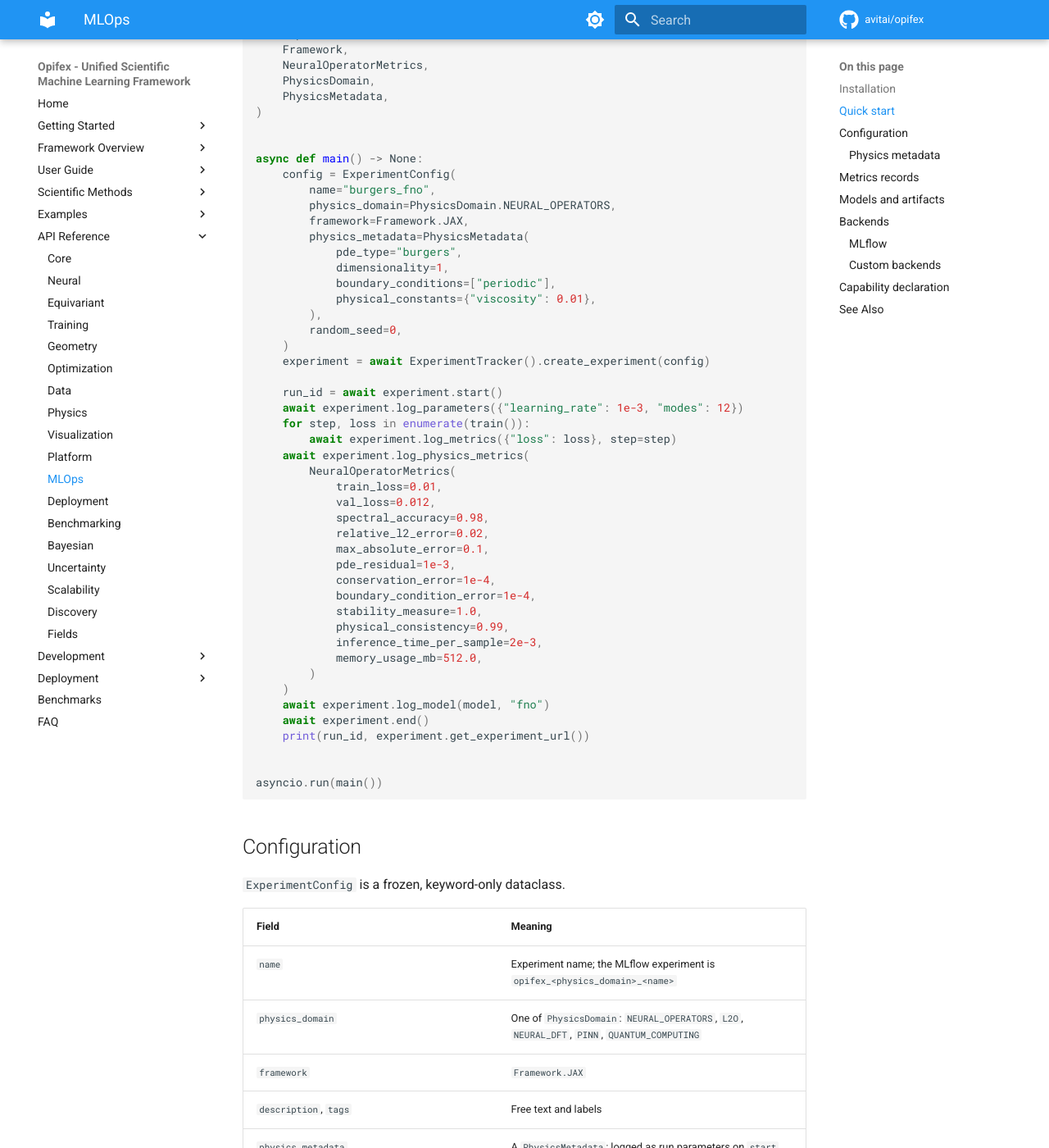
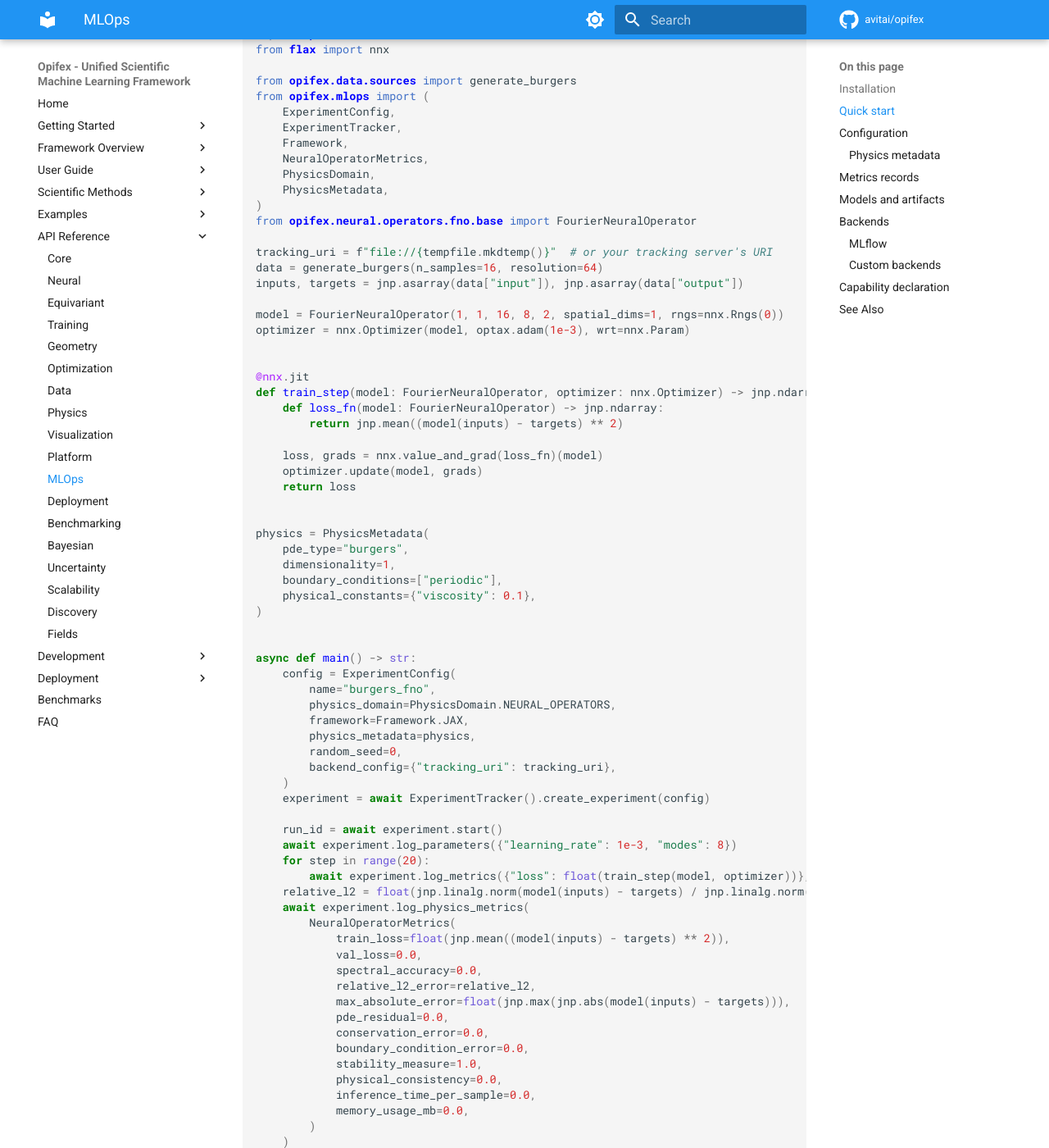
Before and after one commit to avitai/opifex, an MkDocs documentation site: the page built from docs/api/mlops.md, in a window 1280 px wide and 1400 px high, scrolled down 897 px. Shown: the whole window at 82% size. Built offline with MkDocs 1.6.1 and Material for MkDocs 9.7.7, drawn with Linux system fonts in a browser that asks for light colours; comment, search, counter and statistics services are not loaded; the version menu is left out; some of the changed text lies outside the part shown.

Commit message:
docs: the uncertainty, MLOps and training examples run
Every python block on these four pages now executes, in order, as a
reader would run it. Four called functions with keyword arguments they no
longer take (BayesianSpectralConvolution, gaussian_log_likelihood,
diagonal_gaussian_log_prior); five used names nothing defined -- a solver,
a generative solver, a model, a training function, an artifact directory
and a console backend; one awaited outside a coroutine.

The aggregation examples are now a Monte-Carlo study of an uncertain
diffusivity through the exact advection-diffusion solver. The MLOps quick
start trains a small FNO on generated Burgers data against a temporary
tracking store, logs the model with its physics metadata, and the next
block downloads and restores it; the custom-backend example defines the
backend it registers. The prose no longer narrates which classes the
functions replaced.

````diff
--- a/docs/api/mlops.md
+++ b/docs/api/mlops.md
@@ -33,7 +33,13 @@ Every `Experiment` method is a coroutine.
 
 ```python
 import asyncio
+import tempfile
 
+import jax.numpy as jnp
+import optax
+from flax import nnx
+
+from opifex.data.sources import generate_burgers
 from opifex.mlops import (
     ExperimentConfig,
     ExperimentTracker,
@@ -42,49 +48,72 @@ from opifex.mlops import (
     PhysicsDomain,
     PhysicsMetadata,
 )
+from opifex.neural.operators.fno.base import FourierNeuralOperator
+
+tracking_uri = f"file://{tempfile.mkdtemp()}"  # or your tracking server's URI
+data = generate_burgers(n_samples=16, resolution=64)
+inputs, targets = jnp.asarray(data["input"]), jnp.asarray(data["output"])
+
+model = FourierNeuralOperator(1, 1, 16, 8, 2, spatial_dims=1, rngs=nnx.Rngs(0))
+optimizer = nnx.Optimizer(model, optax.adam(1e-3), wrt=nnx.Param)
 
 
-async def main() -> None:
+@nnx.jit
+def train_step(model: FourierNeuralOperator, optimizer: nnx.Optimizer) -> jnp.ndarray:
+    def loss_fn(model: FourierNeuralOperator) -> jnp.ndarray:
+        return jnp.mean((model(inputs) - targets) ** 2)
+
+    loss, grads = nnx.value_and_grad(loss_fn)(model)
+    optimizer.update(model, grads)
+    return loss
+
+
+physics = PhysicsMetadata(
+    pde_type="burgers",
+    dimensionality=1,
+    boundary_conditions=["periodic"],
+    physical_constants={"viscosity": 0.1},
+)
+
+
+async def main() -> str:
     config = ExperimentConfig(
         name="burgers_fno",
         physics_domain=PhysicsDomain.NEURAL_OPERATORS,
         framework=Framework.JAX,
-        physics_metadata=PhysicsMetadata(
-            pde_type="burgers",
-            dimensionality=1,
-            boundary_conditions=["periodic"],
-            physical_constants={"viscosity": 0.01},
-        ),
+        physics_metadata=physics,
         random_seed=0,
+        backend_config={"tracking_uri": tracking_uri},
     )
     experiment = await ExperimentTracker().create_experiment(config)
 
     run_id = await experiment.start()
-    await experiment.log_parameters({"learning_rate": 1e-3, "modes": 12})
-    for step, loss in enumerate(train()):
-        await experiment.log_metrics({"loss": loss}, step=step)
+    await experiment.log_parameters({"learning_rate": 1e-3, "modes": 8})
+    for step in range(20):
+        await experiment.log_metrics({"loss": float(train_step(model, optimizer))}, step=step)
+    relative_l2 = float(jnp.linalg.norm(model(inputs) - targets) / jnp.linalg.norm(targets))
     await experiment.log_physics_metrics(
         NeuralOperatorMetrics(
-            train_loss=0.01,
-            val_loss=0.012,
-            spectral_accuracy=0.98,
-            relative_l2_error=0.02,
-            max_absolute_error=0.1,
-            pde_residual=1e-3,
-            conservation_error=1e-4,
-            boundary_condition_error=1e-4,
+            train_loss=float(jnp.mean((model(inputs) - targets) ** 2)),
+            val_loss=0.0,
+            spectral_accuracy=0.0,
+            relative_l2_error=relative_l2,
+            max_absolute_error=float(jnp.max(jnp.abs(model(inputs) - targets))),
+            pde_residual=0.0,
+            conservation_error=0.0,
+            boundary_condition_error=0.0,
             stability_measure=1.0,
-            physical_consistency=0.99,
-            inference_time_per_sample=2e-3,
-            memory_usage_mb=512.0,
+            physical_consistency=0.0,
+            inference_time_per_sample=0.0,
+            memory_usage_mb=0.0,
         )
     )
-    await experiment.log_model(model, "fno")
+    await experiment.log_model(model, "fno", physics_metadata=physics)
     await experiment.end()
-    print(run_id, experiment.get_experiment_url())
+    return run_id
 
 
-asyncio.run(main())
+run_id = asyncio.run(main())
 ```
 
 ## Configuration
@@ -142,12 +171,16 @@ carry the framework, the physics domain and `physics_metadata`. Read it back wit
 the same store, onto the state of a module built the same way:
 
 ```python
-from flax import nnx
+import mlflow
 from substrax.checkpoint import OrbaxCheckpointStore
 
+downloaded_artifact_dir = mlflow.artifacts.download_artifacts(
+    run_id=run_id, artifact_path="fno", tracking_uri=tracking_uri
+)
+restored = FourierNeuralOperator(1, 1, 16, 8, 2, spatial_dims=1, rngs=nnx.Rngs(1))
 with OrbaxCheckpointStore(downloaded_artifact_dir) as store:
-    checkpoint = store.restore(0, templates={"model": nnx.state(model)})
-nnx.update(model, checkpoint.items["model"])
+    checkpoint = store.restore(0, templates={"model": nnx.state(restored)})
+nnx.update(restored, checkpoint.items["model"])
 checkpoint.metadata.extra["physics_metadata"]
 ```
 
@@ -179,8 +212,52 @@ Subclass `Experiment` and implement `start`, `log_metrics`,
 then register it:
 
 ```python
+from typing import Any
+
+from opifex.mlops import Experiment
+
+
+class ConsoleExperiment(Experiment):
+    """Prints what it is asked to record."""
+
+    async def start(self) -> str:
+        print(f"start {self.config.name}")
+        return self.config.name
+
+    async def log_metrics(self, metrics: dict[str, float | int], step: int | None = None) -> None:
+        print(f"step {step}: {metrics}")
+
+    async def log_physics_metrics(self, metrics: Any, step: int | None = None) -> None:
+        print(f"physics {type(metrics).__name__}")
+
+    async def log_parameters(self, params: dict[str, Any]) -> None:
+        print(f"params {params}")
+
+    async def log_artifact(self, local_path: str, artifact_path: str | None = None) -> None:
+        print(f"artifact {local_path}")
+
+    async def log_model(self, model: Any, model_name: str, physics_metadata: Any = None) -> None:
+        print(f"model {model_name}")
+
+    async def end(self, status: str = "completed") -> None:
+        print(f"end {status}")
+
+
 tracker = ExperimentTracker(default_backend="console")
 tracker.register_backend("console", ConsoleExperiment)
+
+
+async def console_run() -> None:
+    config = ExperimentConfig(
+        name="console_demo", physics_domain=PhysicsDomain.NEURAL_OPERATORS, framework=Framework.JAX
+    )
+    experiment = await tracker.create_experiment(config)
+    await experiment.start()
+    await experiment.log_metrics({"loss": 0.5}, step=0)
+    await experiment.end()
+
+
+asyncio.run(console_run())
 ```
 
 ## Capability declaration
````
Also changed, not shown: docs/api/uncertainty.md (+41 -31 lines), src/opifex/mlops/README.md (+27 -11 lines), src/opifex/training/README.md (+23 -1 lines).
